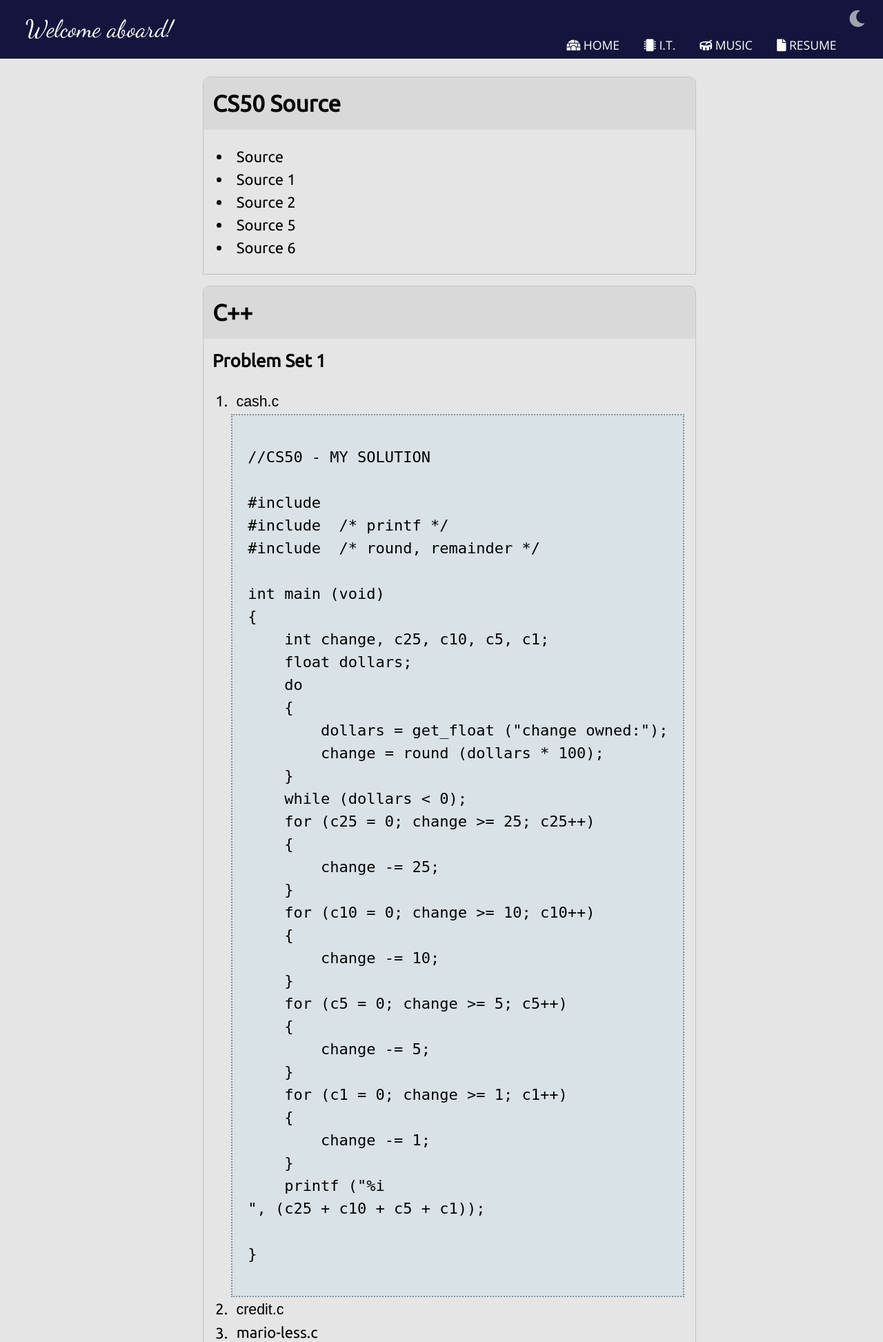
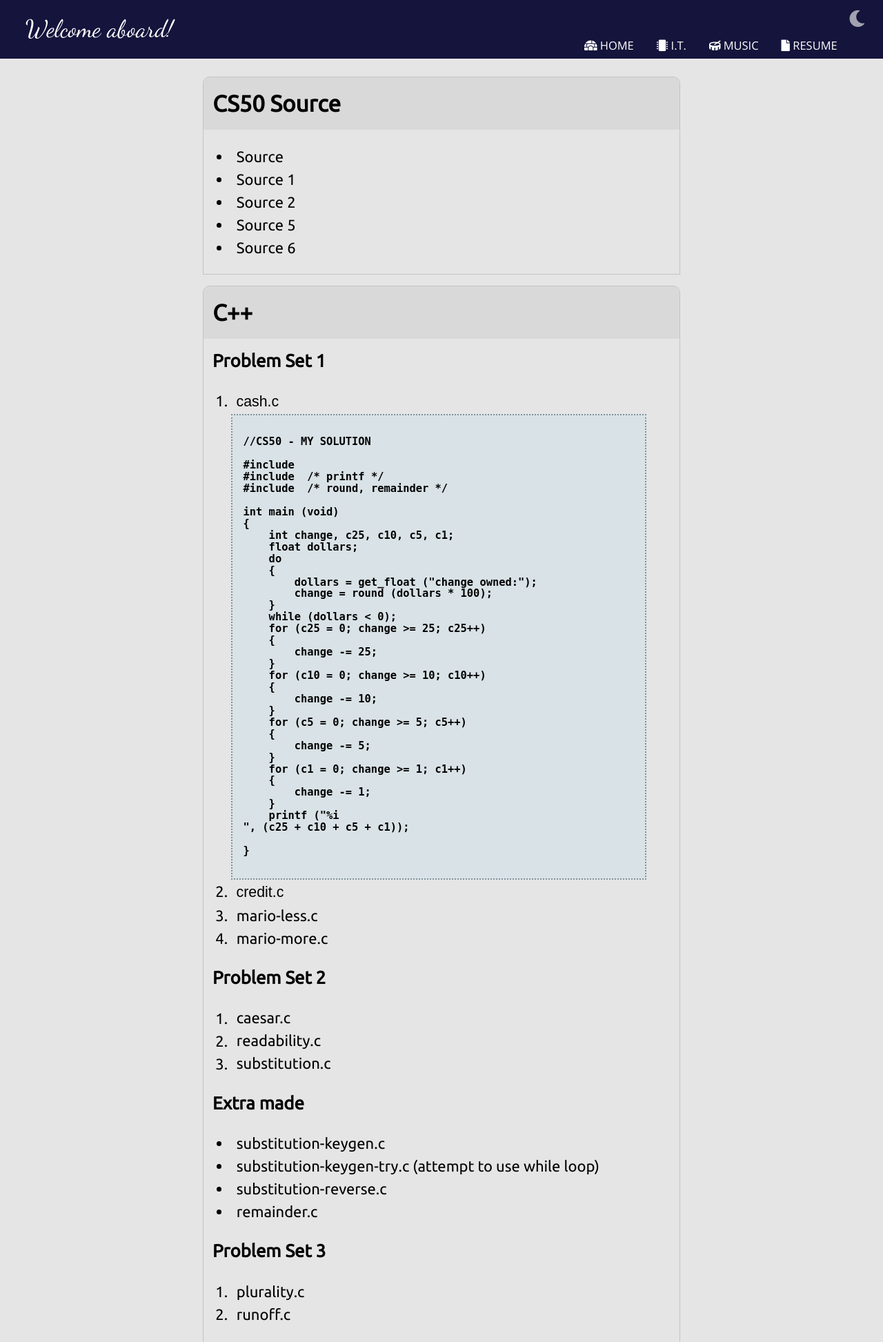
Before and after one commit to gdinarciso/gdinarciso.github.io, a PHP site: page /html/it.html in a window 1280 px wide, after a click on "cash.c". Shown: the top 1945 px of the page at 69% size. Run offline with PHP 8.4, Linux system fonts and the light colour scheme; some web fonts are replaced.

Commit message:
11/8/21 update

```diff
--- a/css/style-mobile.css
+++ b/css/style-mobile.css
@@ -160,7 +160,7 @@ header nav {
 header nav a {
   margin: 0;
   padding: 0.4em 1em 0;
-  font-size: 0.8em;
+  font-size: 0.75em;
   /* transition: background-color ease-in-out 1000ms; */
   /* -webkit-transition: background-color ease-in-out 1000ms; */
 }
@@ -375,12 +375,16 @@ article.it .accordion {
 }
 
 article.it .panel {
-  margin: 0 1rem 0rem 0;
   padding: 1em;
   display: none;
   overflow: hidden;
   background-color: rgba(0, 174, 255, 0.05);
   border: 2px dotted rgba(43, 71, 83, 0.5);
+  line-height: 1.1;
+  font-size: 0.7em;
+  margin-right: 3rem;
+  /* font-weight: 600; */
+  font-weight: bold;
 }
 
 /* MUSIC -------------------------------------------*/
--- a/html/it.html
+++ b/html/it.html
@@ -110,7 +110,7 @@
         <ol>
           <li>
             <button class="accordion">cash.c</button>
-            <div class="panel"><probset1-cash.c></probset1-cash.c></div>
+            <div class="panel"><ps1-cash.c></ps1-cash.c></div>
           </li>
           <li>
             <button class="accordion">credit.c</button>
--- a/js/probset1-cash.c.js
+++ b/js/probset1-cash.c.js
@@ -39,9 +39,7 @@ int main (void)
     printf ("%i\n", (c25 + c10 + c5 + c1));
 
 }
-</code></pre>
-        `;
+</code></pre>`;
   }
 }
-
-customElements.define("probset1-cash.c", Div);
+customElements.define("ps1-cash.c", Div);
```
